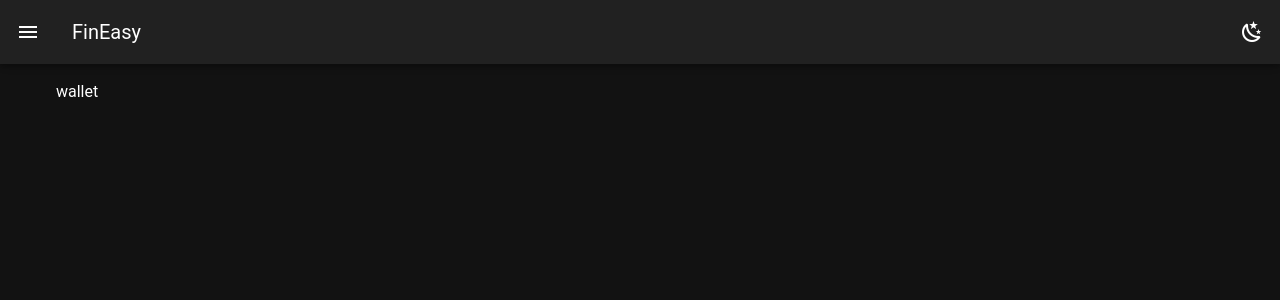
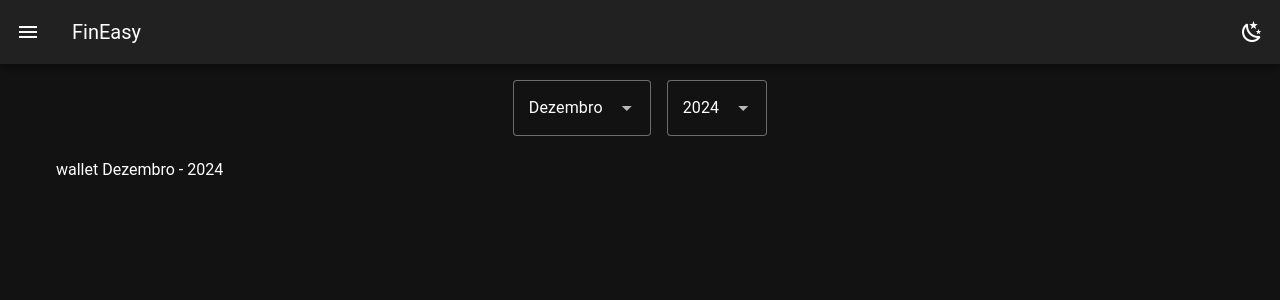
Before and after one commit to diasjoaovitor/fin-easy, a Vue app: page / in a window 1280 px wide. Shown: the top 300 px of the page. Built offline with nearby package versions, Linux system fonts and the light colour scheme.

Commit message:
feat: add `Period` component

```diff
--- a/package.json
+++ b/package.json
@@ -16,6 +16,7 @@
   "dependencies": {
     "@mdi/font": "7.4.47",
     "core-js": "^3.37.1",
+    "dayjs": "^1.11.13",
     "roboto-fontface": "*",
     "vue": "^3.4.31",
     "vuetify": "^3.6.14"
--- a/src/components.d.ts
+++ b/src/components.d.ts
@@ -10,6 +10,7 @@ declare module 'vue' {
     AppFooter: typeof import('./components/AppFooter.vue')['default']
     HelloWorld: typeof import('./components/HelloWorld.vue')['default']
     Layout: typeof import('./components/Layout.vue')['default']
+    Period: typeof import('./components/Period.vue')['default']
     RouterLink: typeof import('vue-router')['RouterLink']
     RouterView: typeof import('vue-router')['RouterView']
   }
--- /dev/null
+++ b/src/components/Period.vue
@@ -0,0 +1,30 @@
+<script setup lang="ts">
+import { months } from '@/constants'
+
+defineProps<{
+  year: number
+  years: number[]
+  month: string
+  handleMonthChange: (e: string) => void
+  handleYearChange: (e: number) => void
+}>()
+</script>
+
+<template>
+  <div class="d-flex ga-4 justify-center">
+    <v-select
+      :model-value="month"
+      :items="months"
+      variant="outlined"
+      max-width="fit-content"
+      @update:model-value="handleMonthChange"
+    />
+    <v-select
+      :model-value="year"
+      :items="years"
+      variant="outlined"
+      max-width="fit-content"
+      @update:model-value="handleYearChange"
+    />
+  </div>
+</template>
--- /dev/null
+++ b/src/constants/date.ts
@@ -0,0 +1,22 @@
+import dayjs from 'dayjs'
+
+export const months = [
+  'Janeiro',
+  'Fevereiro',
+  'Março',
+  'Abril',
+  'Maio',
+  'Junho',
+  'Julho',
+  'Agosto',
+  'Setembro',
+  'Outubro',
+  'Novembro',
+  'Dezembro'
+]
+
+export const currentDate = dayjs().format('YYYY-MM-DD')
+
+export const currentYear = Number(dayjs().format('YYYY'))
+
+export const currentMonth = Number(dayjs().format('MM'))
--- a/src/constants/index.ts
+++ b/src/constants/index.ts
@@ -1 +1,2 @@
+export * from './date'
 export * from './nav-items'
--- a/src/pages/index.vue
+++ b/src/pages/index.vue
@@ -1 +1,27 @@
-<template>wallet</template>
+<script setup lang="ts">
+import { currentMonth, currentYear, months } from '@/constants'
+
+const month = ref(months[currentMonth - 1])
+const year = ref(currentYear)
+const years = ref([currentYear - 1, currentYear, currentYear + 1])
+
+const handleMonthChange = (value: string) => {
+  month.value = value
+}
+
+const handleYearChange = (value: number) => {
+  year.value = value
+}
+</script>
+
+<template>
+  <Period
+    :month="month"
+    :year="year"
+    :years="years"
+    :handle-month-change="handleMonthChange"
+    :handle-year-change="handleYearChange"
+  />
+  wallet
+  {{ `${month} - ${year}` }}
+</template>
```
Also changed, not shown: 1 other file (tests, documents, lock files or other folders).
